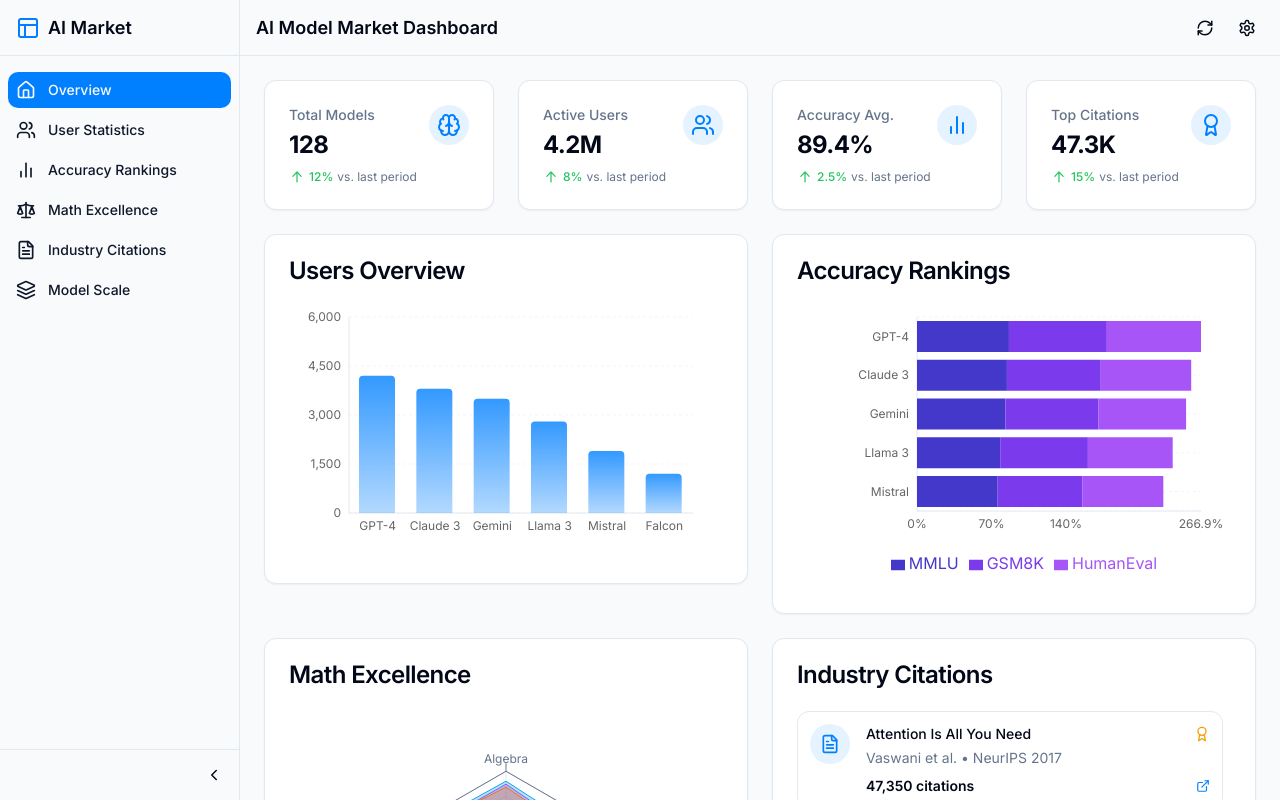
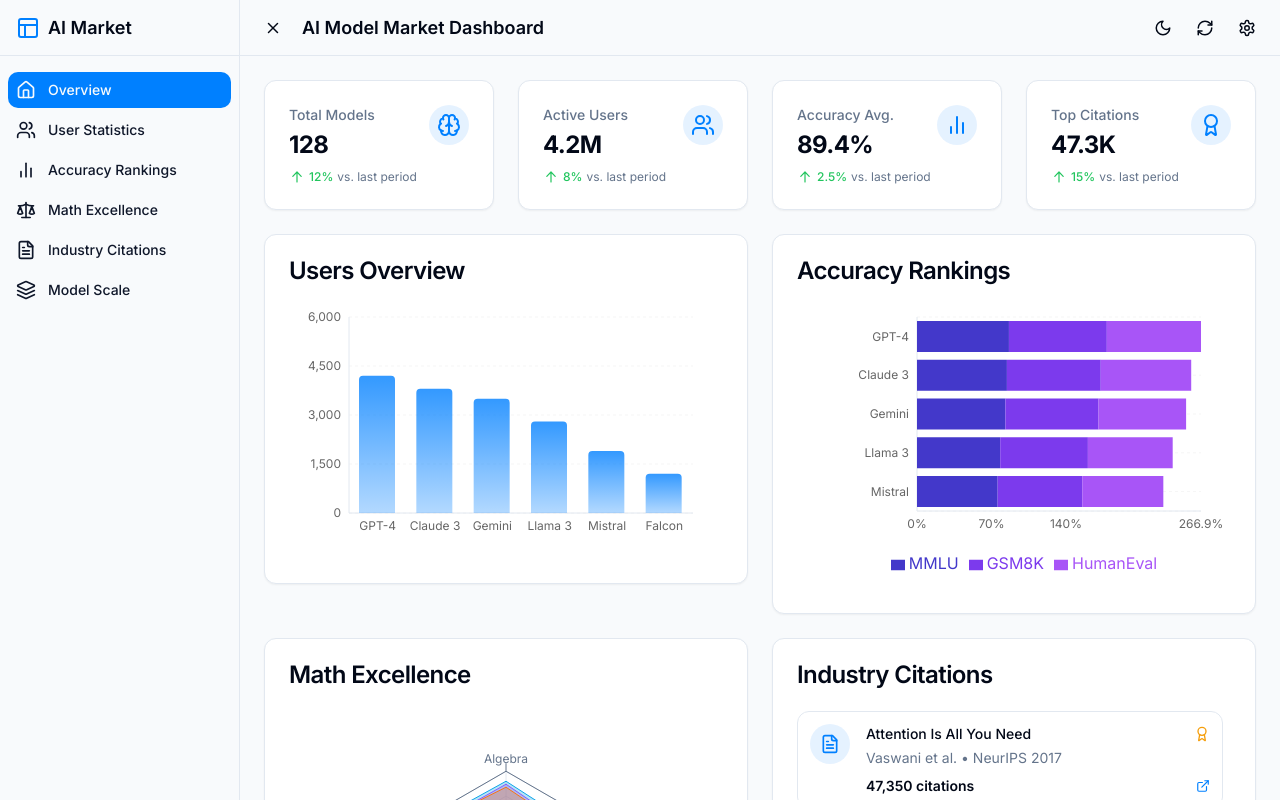
Before and after one commit to Acherono/modelmirror, a React (Vite) app: page / in a window 1280 px wide. Built offline with nearby package versions, Linux system fonts and the light colour scheme.

Commit message:
Implement UI enhancements
- Add dark/light mode toggle.
- Move sidebar toggle to header and improve responsiveness.

```diff
--- a/src/App.tsx
+++ b/src/App.tsx
@@ -1,14 +1,29 @@
+
 import { Toaster } from "@/components/ui/toaster";
 import { Toaster as Sonner } from "@/components/ui/sonner";
 import { TooltipProvider } from "@/components/ui/tooltip";
 import { QueryClient, QueryClientProvider } from "@tanstack/react-query";
 import { BrowserRouter, Routes, Route } from "react-router-dom";
+import { useEffect } from "react";
 import Index from "./pages/Index";
 import NotFound from "./pages/NotFound";
 
 const queryClient = new QueryClient();
 
-const App = () => (
+const App = () => {
+  useEffect(() => {
+    // Check for saved theme preference or system preference on app load
+    const savedTheme = localStorage.getItem('theme');
+    const prefersDark = window.matchMedia('(prefers-color-scheme: dark)').matches;
+
+    if (savedTheme === 'dark' || (!savedTheme && prefersDark)) {
+      document.documentElement.classList.add('dark');
+    } else {
+      document.documentElement.classList.remove('dark');
+    }
+  }, []);
+
+  return (
     <QueryClientProvider client={queryClient}>
       <TooltipProvider>
         <Toaster />
@@ -23,5 +38,6 @@ const App = () => (
       </TooltipProvider>
     </QueryClientProvider>
   );
+};
 
 export default App;
--- a/src/components/layout/Header.tsx
+++ b/src/components/layout/Header.tsx
@@ -1,15 +1,44 @@
 
 import { cn } from "@/lib/utils";
-import { RefreshCw, Settings } from "lucide-react";
-import { useState } from "react";
+import { Moon, RefreshCw, Settings, Sun, Menu, X } from "lucide-react";
+import { useEffect, useState } from "react";
 
 interface HeaderProps {
   title?: string;
   isSidebarCollapsed?: boolean;
+  toggleSidebar?: () => void;
 }
 
-export function Header({ title = "AI Model Market Dashboard", isSidebarCollapsed = false }: HeaderProps) {
+export function Header({
+  title = "AI Model Market Dashboard",
+  isSidebarCollapsed = false,
+  toggleSidebar
+}: HeaderProps) {
   const [isRefreshing, setIsRefreshing] = useState(false);
+  const [isDarkMode, setIsDarkMode] = useState(false);
+
+  // Handle theme toggle
+  const toggleTheme = () => {
+    setIsDarkMode(!isDarkMode);
+    if (isDarkMode) {
+      document.documentElement.classList.remove('dark');
+      localStorage.setItem('theme', 'light');
+    } else {
+      document.documentElement.classList.add('dark');
+      localStorage.setItem('theme', 'dark');
+    }
+  };
+
+  // Check for saved theme preference or system preference
+  useEffect(() => {
+    const savedTheme = localStorage.getItem('theme');
+    const prefersDark = window.matchMedia('(prefers-color-scheme: dark)').matches;
+
+    if (savedTheme === 'dark' || (!savedTheme && prefersDark)) {
+      document.documentElement.classList.add('dark');
+      setIsDarkMode(true);
+    }
+  }, []);
 
   const handleRefresh = () => {
     setIsRefreshing(true);
@@ -21,10 +50,24 @@ export function Header({ title = "AI Model Market Dashboard", isSidebarCollapsed
 
   return (
     <header className="h-14 border-b border-border bg-background/80 backdrop-blur-sm sticky top-0 z-30 flex items-center justify-between px-4 transition-all">
-      <div>
+      <div className="flex items-center space-x-3">
+        <button
+          onClick={toggleSidebar}
+          className="p-2 rounded-full hover:bg-secondary transition-colors"
+          aria-label={isSidebarCollapsed ? "Expand sidebar" : "Collapse sidebar"}
+        >
+          {isSidebarCollapsed ? <Menu size={18} /> : <X size={18} />}
+        </button>
         <h1 className="text-lg font-semibold">{title}</h1>
       </div>
       <div className="flex items-center space-x-2">
+        <button
+          onClick={toggleTheme}
+          className="p-2 rounded-full hover:bg-secondary transition-colors"
+          aria-label={isDarkMode ? "Switch to light mode" : "Switch to dark mode"}
+        >
+          {isDarkMode ? <Sun size={18} /> : <Moon size={18} />}
+        </button>
         <button
           onClick={handleRefresh}
           className="p-2 rounded-full hover:bg-secondary transition-colors"
--- a/src/components/layout/Layout.tsx
+++ b/src/components/layout/Layout.tsx
@@ -1,5 +1,5 @@
 
-import { ReactNode } from "react";
+import { ReactNode, useState } from "react";
 import { Header } from "./Header";
 import { Sidebar } from "./Sidebar";
 
@@ -8,11 +8,21 @@ interface LayoutProps {
 }
 
 export function Layout({ children }: LayoutProps) {
+  const [isSidebarCollapsed, setIsSidebarCollapsed] = useState(false);
+
+  const toggleSidebar = () => {
+    setIsSidebarCollapsed(!isSidebarCollapsed);
+  };
+
   return (
     <div className="flex min-h-screen bg-background">
-      <Sidebar />
-      <div className="flex flex-col flex-1 ml-[240px] transition-all duration-300">
-        <Header />
+      <Sidebar isCollapsed={isSidebarCollapsed} />
+      <div
+        className={`flex flex-col flex-1 transition-all duration-300 ${
+          isSidebarCollapsed ? "ml-[70px]" : "ml-[240px]"
+        }`}
+      >
+        <Header isSidebarCollapsed={isSidebarCollapsed} toggleSidebar={toggleSidebar} />
         <main className="flex-1 p-6">{children}</main>
       </div>
     </div>
--- a/src/components/layout/Sidebar.tsx
+++ b/src/components/layout/Sidebar.tsx
@@ -2,8 +2,6 @@
 import { cn } from "@/lib/utils";
 import {
   BarChart2,
-  ChevronLeft,
-  ChevronRight,
   FileText,
   Home,
   Layers,
@@ -11,13 +9,16 @@ import {
   Scale,
   Users
 } from "lucide-react";
-import { useState } from "react";
 import { Link, useLocation } from "react-router-dom";
 
 interface SidebarItem {
   icon: React.ElementType;
   label: string;
   path: string;
+}
+
+interface SidebarProps {
+  isCollapsed?: boolean;
 }
 
 const sidebarItems: SidebarItem[] = [
@@ -53,8 +54,7 @@ const sidebarItems: SidebarItem[] = [
   },
 ];
 
-export function Sidebar() {
-  const [isCollapsed, setIsCollapsed] = useState(false);
+export function Sidebar({ isCollapsed = false }: SidebarProps) {
   const location = useLocation();
 
   return (
@@ -95,18 +95,6 @@ export function Sidebar() {
           })}
         </nav>
       </div>
-
-      <div
-        className="p-2 border-t border-border flex justify-end"
-      >
-        <button
-          onClick={() => setIsCollapsed(!isCollapsed)}
-          className="p-2 rounded-full hover:bg-sidebar-accent transition-colors"
-          aria-label={isCollapsed ? "Expand sidebar" : "Collapse sidebar"}
-        >
-          {isCollapsed ? <ChevronRight size={18} /> : <ChevronLeft size={18} />}
-        </button>
-      </div>
     </div>
   );
 }
--- a/src/components/ui/MetricCard.tsx
+++ b/src/components/ui/MetricCard.tsx
@@ -1,7 +1,7 @@
 
 import { cn } from "@/lib/utils";
-import { Card } from "./card";
 import { ReactNode } from "react";
+import { Card } from "@/components/ui/card";
 
 interface MetricCardProps {
   title: string;
```
Lines whose indentation alone changed are shown as unchanged.
